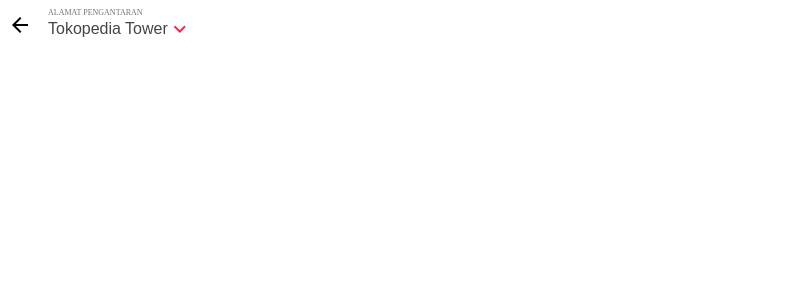
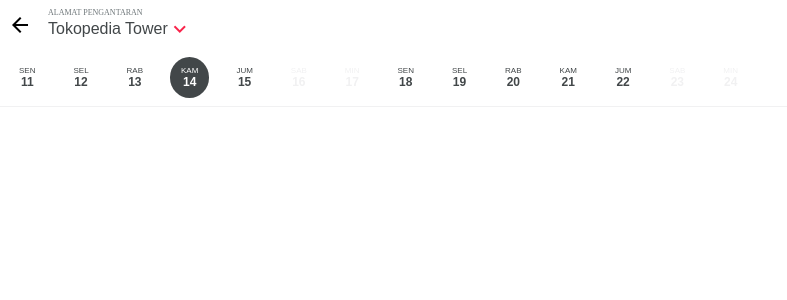
Before and after one commit to ilham-nasution/7e8d0852e0a67d516f2bf1d5fb2ab653f8331b0f, a React (Create React App) app: page / in a window 1280 px wide. Shown: the top 300 px of the page, without its empty margins (0-787 px from the left). Built offline with nearby package versions, Linux system fonts and the light colour scheme.

Commit message:
add calendar

```diff
--- a/public/index.html
+++ b/public/index.html
@@ -4,7 +4,7 @@
     <meta charset="utf-8" />
     <meta name="viewport" content="width=device-width, initial-scale=1" />
     <link
-      href="https://fonts.googleapis.com/css2?family=Noto+Sans+JP:wght@400;700&display=swap"
+      href="https://fonts.googleapis.com/css2?family=Noto+Sans+JP:wght@100;400;700&display=swap"
       rel="stylesheet"
     />
     <link
--- a/src/components/App.jsx
+++ b/src/components/App.jsx
@@ -1,11 +1,13 @@
 import React from "react";
 import Header from "./Header";
 import "./App.css";
+import Calendar from "./Calendar";
 
 const App = () => {
   return (
     <>
       <Header />
+      <Calendar />
     </>
   );
 };
--- /dev/null
+++ b/src/components/Calendar.jsx
@@ -0,0 +1,52 @@
+import React, { useState } from "react";
+import CalendarBtnActive from "./CalendarBtnActive";
+import CalendarBtn from "./CalendarBtn";
+import styled from "styled-components";
+import CalendarBtnDisabled from "./CalendarBtnDisabled";
+
+const CalendarBtnList = styled.div`
+  display: flex;
+  overflow-x: auto;
+  border-bottom: 1px solid #f1f1f2;
+`;
+
+const INITIAL_STATE = [
+  { day: "SEN", date: 10, active: false },
+  { day: "SEL", date: 11, active: false },
+  { day: "RAB", date: 12, active: false },
+  { day: "KAM", date: 13, active: true },
+  { day: "JUM", date: 14, active: false },
+  { day: "SAB", date: 15, active: false },
+  { day: "MIN", date: 16, active: false },
+  { day: "SEN", date: 17, active: false },
+  { day: "SEL", date: 18, active: false },
+  { day: "RAB", date: 19, active: false },
+  { day: "KAM", date: 20, active: false },
+  { day: "JUM", date: 21, active: false },
+  { day: "SAB", date: 22, active: false },
+  { day: "MIN", date: 23, active: false },
+];
+
+const Calendar = () => {
+  const [days, setDays] = useState(INITIAL_STATE);
+
+  return (
+    <CalendarBtnList>
+      {days.map((day, index) => {
+        if (day.active) {
+          return (
+            <CalendarBtnActive key={index} day={day.day} date={day.date} />
+          );
+        } else if (day.day !== "MIN" && day.day !== "SAB") {
+          return <CalendarBtn key={index} day={day.day} date={day.date} />;
+        } else {
+          return (
+            <CalendarBtnDisabled key={index} day={day.day} date={day.date} />
+          );
+        }
+      })}
+    </CalendarBtnList>
+  );
+};
+
+export default Calendar;
--- /dev/null
+++ b/src/components/CalendarBtn.jsx
@@ -0,0 +1,37 @@
+import React from "react";
+import styled from "styled-components";
+
+const CalBtn = styled.button`
+  background-color: transparent;
+  border: none;
+  border-radius: 50%;
+  padding: 9px 11px;
+  outline: none;
+  cursor: pointer;
+  margin: 16px 8px 8px 8px;
+`;
+
+const Day = styled.p`
+  color: #424749;
+  margin: 0px;
+  font-weight: 100;
+  font-size: 8px;
+`;
+
+const Date = styled.p`
+  color: #424749;
+  margin: 0px;
+  font-weight: 700;
+  font-size: 12px;
+`;
+
+const CalendarBtn = ({ day, date }) => {
+  return (
+    <CalBtn>
+      <Day>{day}</Day>
+      <Date>{date + 1}</Date>
+    </CalBtn>
+  );
+};
+
+export default CalendarBtn;
--- /dev/null
+++ b/src/components/CalendarBtnActive.jsx
@@ -0,0 +1,37 @@
+import React from "react";
+import styled from "styled-components";
+
+const CalBtn = styled.button`
+  background-color: #424749;
+  border: none;
+  border-radius: 50%;
+  padding: 9px 11px;
+  outline: none;
+  cursor: pointer;
+  margin: 16px 8px 8px 8px;
+`;
+
+const Day = styled.p`
+  color: white;
+  margin: 0px;
+  font-weight: 100;
+  font-size: 8px;
+`;
+
+const Date = styled.p`
+  color: white;
+  margin: 0px;
+  font-weight: 700;
+  font-size: 12px;
+`;
+
+const CalendarBtnActive = ({ day, date }) => {
+  return (
+    <CalBtn>
+      <Day>{day}</Day>
+      <Date>{date + 1}</Date>
+    </CalBtn>
+  );
+};
+
+export default CalendarBtnActive;
--- /dev/null
+++ b/src/components/CalendarBtnDisabled.jsx
@@ -0,0 +1,37 @@
+import React from "react";
+import styled from "styled-components";
+
+const CalBtn = styled.button`
+  background-color: transparent;
+  border: none;
+  border-radius: 50%;
+  padding: 9px 11px;
+  outline: none;
+  cursor: pointer;
+  margin: 16px 8px 8px 8px;
+`;
+
+const Day = styled.p`
+  color: #f1f1f2;
+  margin: 0px;
+  font-weight: 100;
+  font-size: 8px;
+`;
+
+const Date = styled.p`
+  color: #f1f1f2;
+  margin: 0px;
+  font-weight: 700;
+  font-size: 12px;
+`;
+
+const CalendarBtnDisabled = ({ day, date }) => {
+  return (
+    <CalBtn>
+      <Day>{day}</Day>
+      <Date>{date + 1}</Date>
+    </CalBtn>
+  );
+};
+
+export default CalendarBtnDisabled;
--- a/src/components/LocationModal.jsx
+++ b/src/components/LocationModal.jsx
@@ -32,7 +32,7 @@
 
 const ModalBox = styled.div`
   background-color: white;
-  margin-top: 100px;
+  margin-top: 106px;
   padding: 16px;
   height: 100vh;
   border-radius: 8px 8px 0px 0px;
```
